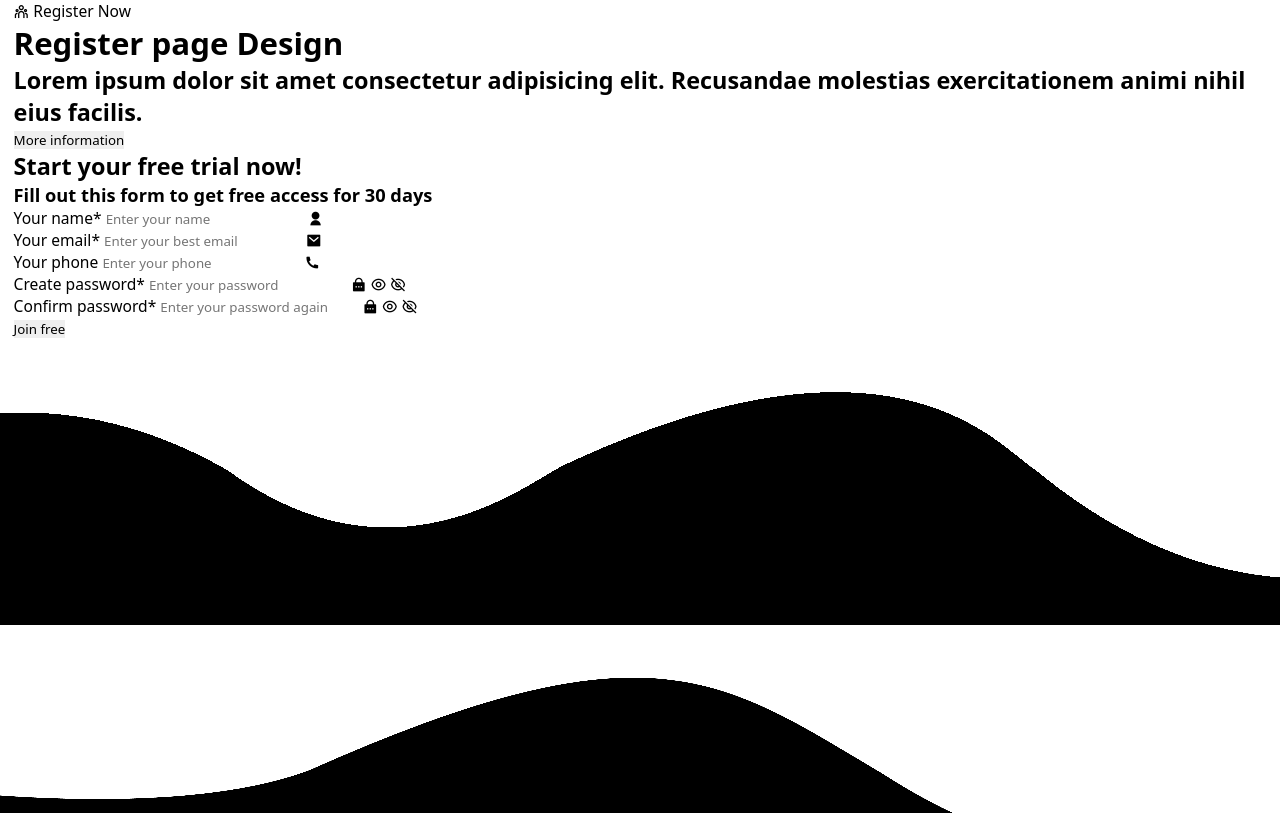
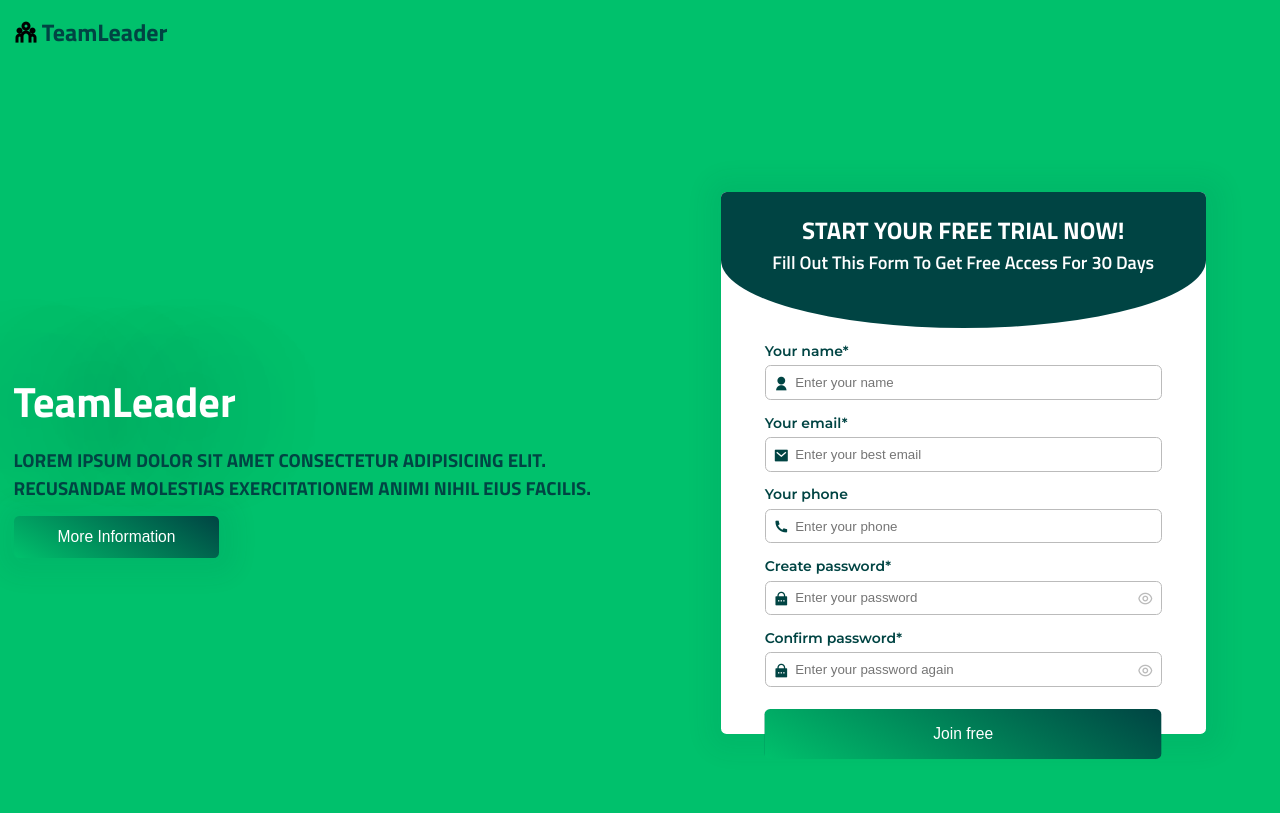
Before and after one commit to adrjmiranda/register-page-design, a website built with webpack: page public/index.html in a window 1280 px wide. Shown: the top 813 px of the page. Built offline with nearby package versions, Linux system fonts and the light colour scheme.

Commit message:
style: created form style

```diff
--- a/public/assets/css/style.css
+++ b/public/assets/css/style.css
@@ -1,23 +1,33 @@
+/***************** Imports *******************/
+@import url('https://fonts.googleapis.com/css2?family=Titillium+Web:ital,wght@0,200;0,300;0,400;0,600;0,700;0,900;1,200;1,300;1,400;1,600;1,700&display=swap');
+@import url('https://fonts.googleapis.com/css2?family=Montserrat:ital,wght@0,100..900;1,100..900&display=swap');
+
 /***************** Variables *******************/
 :root {
 	/* Colors */
 	--white-color-00: #fff;
-	--gray-color-00: #777;
+	--gray-color-00: #bbb;
 	--primary-color: #00c16c;
 	--secondary-color: #004443;
 	--black-color-00: #000;
+
+	/* Font Family */
+	--main-ff: 'Titillium Web', serif;
+	--text-ff: 'Montserrat', serif;
 
 	/* Font Size */
 	--sm-fs: 0.875rem;
 	--base-fs: 0.975rem;
 	--lg-fs: 1.175rem;
 	--xl-fs: 1.5rem;
+	--xxl-fs: 2.65rem;
 
 	/* Font Weight */
 	--light-fw: 300;
 	--normal-fw: 400;
 	--medium-fw: 500;
 	--semibold-fw: 600;
+	--bold-fw: 700;
 
 	/* Width */
 	--container-mw: 1280px;
@@ -29,6 +39,13 @@
 
 	/* Transition */
 	--btn-tr: 0.45s ease-in-out;
+
+	/* Border Radius */
+	--light-radius: 0.35rem;
+	--circle-radius: 50%;
+
+	/* Box Shadow */
+	--secondary-bs: 2px 2px 25px 15px rgba(0, 68, 67, 0.07);
 }
 
 /***************** General *******************/
@@ -36,8 +53,6 @@
 	margin: 0;
 	padding: 0;
 	box-sizing: border-box;
-	font-family: system-ui, -apple-system, BlinkMacSystemFont, 'Segoe UI', Roboto,
-		Oxygen, Ubuntu, Cantarell, 'Open Sans', 'Helvetica Neue', sans-serif;
 }
 
 html,
@@ -49,7 +64,14 @@ body {
 	background-color: var(--white-color-00);
 	overflow-x: hidden;
 	font-size: var(--base-fs);
-	color: var(--black-color-00);
+	color: var(--white-color-00);
+	background-color: var(--primary-color);
+	font-family: var(--text-ff);
+}
+
+:is(h1, h2, h3, h4, h5, h6) {
+	font-family: var(--main-ff);
+	font-weight: var(--bold-fw);
 }
 
 a {
@@ -89,14 +111,202 @@ i {
 	margin: 0 auto;
 }
 
+.logo span,
+.logo i {
+	font-size: var(--xl-fs);
+}
+
+.logo span {
+	font-weight: var(--bold-fw);
+	color: var(--secondary-color);
+	font-family: var(--main-ff);
+}
+
+.logo i {
+	font-weight: var(--semibold-fw);
+	color: var(--black-color-00);
+}
+
+#title {
+	font-size: var(--xxl-fs);
+	text-shadow: 2px 2px 100px var(--secondary-color);
+}
+
+#subtitle {
+	font-size: var(--lg-fs);
+	font-weight: var(--bold-fw);
+	text-transform: uppercase;
+	color: var(--secondary-color);
+}
+
+.hidden {
+	display: none;
+}
+
 /***************** REGISTER *******************/
-/* TODO: Create REGISTER style */
+/***************** NAVBAR *******************/
+.navbar-content {
+	display: flex;
+	align-items: center;
+	padding-block: 0.85rem;
+}
+
+/***************** FORM *******************/
+#form {
+	display: flex;
+	justify-content: center;
+	align-items: center;
+	min-height: 100vh;
+}
+
+.form-content {
+	display: grid;
+	grid-template-columns: repeat(2, 1fr);
+	column-gap: 2.5rem;
+	align-items: flex-start;
+	height: 100%;
+}
+
+.form-text,
+.form-box {
+	height: 100%;
+	display: flex;
+	flex-direction: column;
+	justify-content: center;
+}
+
+.form-text {
+	gap: 0.85rem;
+}
 /***************** FORM TEXT *******************/
-/* TODO: Create FORM TEXT style */
+.text-btn {
+	background-image: linear-gradient(
+		32deg,
+		var(--primary-color),
+		var(--secondary-color)
+	);
+	border-radius: 0.33rem;
+	padding-block: 0.75rem;
+	padding-inline: 2.75rem;
+	color: var(--white-color-00);
+	box-shadow: var(--secondary-bs);
+	text-transform: capitalize;
+	font-weight: var(--medium-fw);
+	font-size: var(--base-fs);
+	width: fit-content;
+}
+
+.text-btn:hover {
+	background-image: linear-gradient(
+		-32deg,
+		var(--primary-color),
+		var(--secondary-color)
+	);
+}
+
 /************** End of FORM TEXT ***************/
 
 /***************** FORM AREA *******************/
-/* TODO: Create FORM AREA style */
+.form-box {
+	background-color: var(--white-color-00);
+	border-radius: var(--light-radius);
+	box-shadow: var(--secondary-bs);
+	position: relative;
+	max-width: 80%;
+	margin: 0 auto;
+	gap: 0.85rem;
+	padding-bottom: 2.95rem;
+	z-index: 0;
+}
+
+.form-header {
+	background-color: var(--secondary-color);
+	border-bottom-left-radius: var(--circle-radius);
+	border-bottom-right-radius: var(--circle-radius);
+	padding-top: 1.25rem;
+	padding-bottom: 3.25rem;
+	display: flex;
+	flex-direction: column;
+	align-items: center;
+	border-top-left-radius: var(--light-radius);
+	border-top-right-radius: var(--light-radius);
+}
+
+.form-title {
+	font-size: var(--xl-fs);
+	text-transform: uppercase;
+}
+
+.form-subtitle {
+	text-transform: capitalize;
+	font-weight: var(--semibold-fw);
+}
+
+.input-field {
+	display: flex;
+	flex-direction: column;
+	gap: 0.35rem;
+	margin-inline: 2.75rem;
+	position: relative;
+}
+
+.input-field label {
+	color: var(--secondary-color);
+	font-weight: var(--semibold-fw);
+	font-size: var(--sm-fs);
+}
+
+.input-field input {
+	border: 1px solid var(--gray-color-00);
+	padding-inline: 1.85rem;
+	padding-block: 0.55rem;
+	border-radius: var(--light-radius);
+}
+
+.input-field .icon,
+.input-field .password-visibility,
+.input-field .password-confirmation-visibility {
+	position: absolute;
+}
+
+.input-field .icon {
+	color: var(--secondary-color);
+	top: 2rem;
+	left: 0.55rem;
+}
+
+.input-field .password-visibility,
+.input-field .password-confirmation-visibility {
+	color: var(--gray-color-00);
+	top: 2rem;
+	right: 0.55rem;
+	cursor: pointer;
+}
+
+.input-field .password-visibility:hover,
+.input-field .password-confirmation-visibility:hover {
+	color: var(--black-color-00);
+}
+
+.form-btn {
+	position: absolute;
+	bottom: -50px;
+	border-radius: var(--light-radius);
+	left: 50%;
+	background-color: var(--secondary-color);
+	transform: translate(-50%, -50%);
+	color: var(--white-color-00);
+	height: 50px;
+	width: calc(100% - 5.5rem);
+	font-size: var(--base-fs);
+	font-weight: var(--medium-fw);
+	z-index: 10;
+	background-image: linear-gradient(
+		32deg,
+		var(--primary-color),
+		var(--secondary-color)
+	);
+}
 /************** End of FORM AREA ***************/
 /************** End of REGISTER ***************/
 
--- a/public/index.html
+++ b/public/index.html
@@ -48,7 +48,7 @@
 				<div class="navbar-content container">
 					<a href="#" class="logo">
 						<i class="ri-team-line"></i>
-						<span>Register Now</span>
+						<span>TeamLeader</span>
 					</a>
 				</div>
 			</nav>
@@ -58,7 +58,7 @@
 				<div class="form-content container">
 					<!--==================== FORM TEXT ====================-->
 					<div class="form-text">
-						<h1 id="title">Register page Design</h1>
+						<h1 id="title">TeamLeader</h1>
 						<h2 id="subtitle">
 							Lorem ipsum dolor sit amet consectetur adipisicing elit.
 							Recusandae molestias exercitationem animi nihil eius facilis.
@@ -69,11 +69,13 @@
 
 					<!--==================== FORM AREA ====================-->
 					<div class="form-area">
-						<form action="#">
-							<h2 class="form-title">Start your free trial now!</h2>
-							<h3 class="form-subtitle">
-								Fill out this form to get free access for 30 days
-							</h3>
+						<form action="#" class="form-box">
+							<div class="form-header">
+								<h2 class="form-title">Start your free trial now!</h2>
+								<h3 class="form-subtitle">
+									Fill out this form to get free access for 30 days
+								</h3>
+							</div>
 
 							<div class="input-field">
 								<label for="name">Your name*</label>
```
